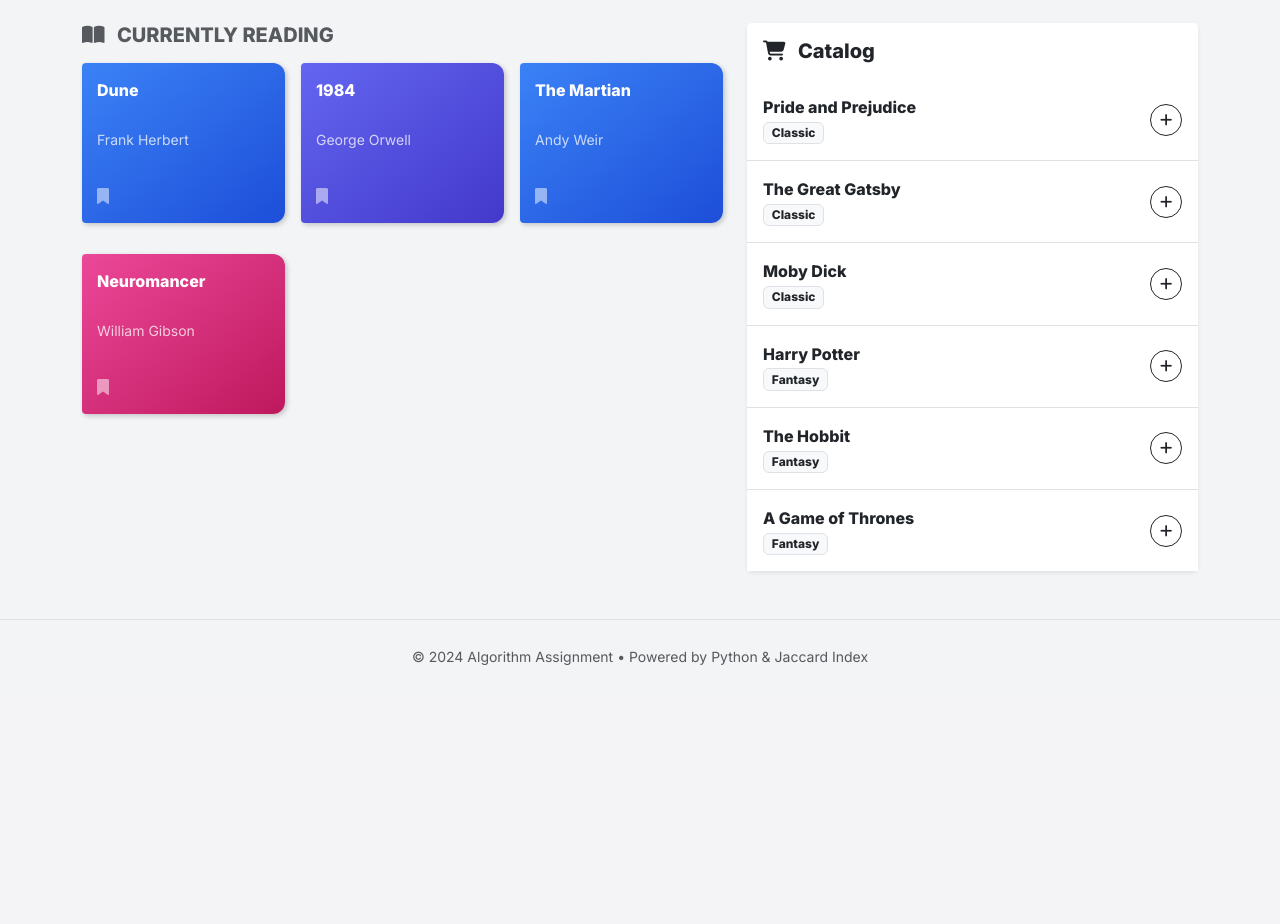
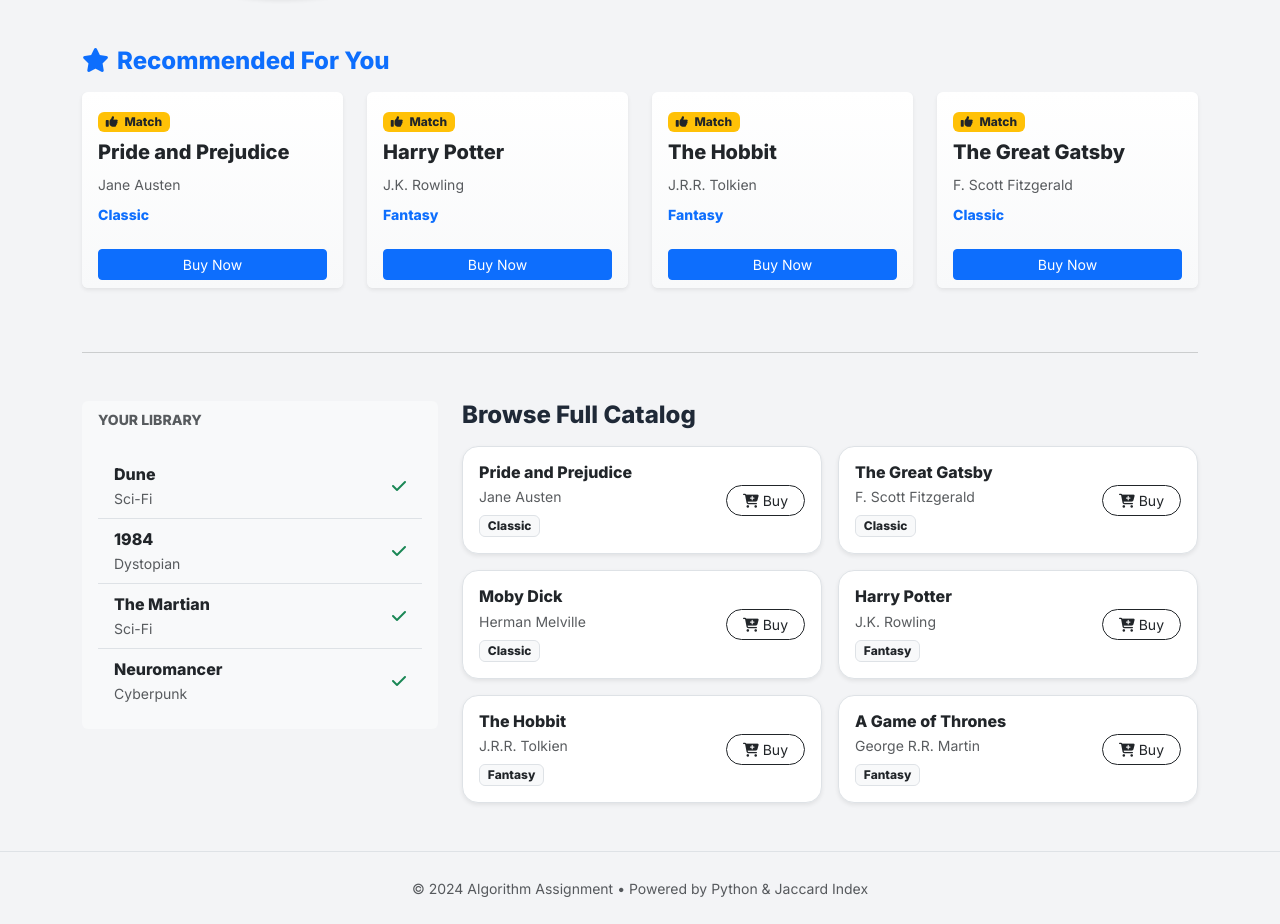
Before and after one commit to LuLuKar05/Recommandation-Engine, a Flask app: page /user/101 in a window 1280 px wide. Shown: the part 413-1337 px from the top of the page. Before the commit the page ends 1078 px from the top, so only its background shows below. Run offline with Flask 3, Linux system fonts and the light colour scheme.

Commit message:
Remove the Recommendation button and recommand when load the page.

```diff
--- a/app.py
+++ b/app.py
@@ -3,59 +3,75 @@ from flask import Flask, render_template, request, redirect, url_for
 from core.engine import BookStore
 
 app = Flask(__name__)
+
+# --- CONFIGURATION ---
+# 1. Get the folder where app.py is located
 base_dir = os.path.dirname(os.path.abspath(__file__))
+
+# 2. Build the exact path to the 'data' folder
 data_path = os.path.join(base_dir, 'data')
-print(f"DEBUG: Looking for data in {data_path}")
+print(f"DEBUG: Looking for data in -> {data_path}")
+
+# 3. Initialize the Engine
+store = BookStore(data_dir=data_path)
 
 
-# Initialize the Engine
-# Ensure you have the 'data' folder with books.json and users.json
-store = BookStore(data_dir=data_path)
+# --- ROUTES ---
 
 @app.route('/')
 def index():
-    """Homepage: Lists all users to select who you want to be."""
-    users = store.users.values()
-    return render_template('index.html', users=users)
+    """
+    Home Page: Shows the 'Select Persona' screen.
+    """
+    # We convert values() to a list so the HTML can loop through it
+    users_list = list(store.users.values())
+    return render_template('index.html', users=users_list)
+
 
 @app.route('/user/<int:user_id>')
 def user_profile(user_id):
-    """User Profile: Shows purchase history and a shop to buy more."""
+    """
+    Profile Page: The Main Dashboard.
+    Running the Recommendation Engine ON LOAD (Amazon Style).
+    """
     user = store.users.get(user_id)
     if not user:
         return "User not found", 404
 
-    # Get the actual Book Objects for the IDs in user's history
+    # 1. Get My History (Book Objects)
     my_books = []
     for book_id in user.purchased_books:
         if book_id in store.books:
             my_books.append(store.books[book_id])
 
-    # Get all books (for the 'Shop' section)
-    all_books = store.books.values()
+    # 2. Run the Algorithm (The Bottleneck happens here!)
+    #    It calculates matches instantly so they are ready for the view.
+    recommendations = store.recommend_books(user_id)
+
+    # 3. Prepare the Catalog (Exclude books I already bought)
+    catalog = []
+    for book in store.books.values():
+        if book.book_id not in user.purchased_books:
+            catalog.append(book)
 
     return render_template('user_profile.html',
                            user=user,
                            my_books=my_books,
-                           all_books=all_books)
+                           recommendations=recommendations, # Passing the AI results
+                           catalog=catalog)
 
-@app.route('/recommend/<int:user_id>')
-def recommend(user_id):
-    """The Logic Page: Runs the Jaccard Algorithm and shows results."""
-    user = store.users.get(user_id)
-
-    # CALL THE ENGINE
-    recommendations = store.recommend_books(user_id)
-
-    return render_template('recommend.html', user=user, recommendations=recommendations)
 
 @app.route('/buy/<int:user_id>/<int:book_id>')
 def buy_book(user_id, book_id):
-    """Action Route: Processes a purchase and redirects back to profile."""
-    success = store.purchase_book(user_id, book_id)
-    if success:
-        print(f"User {user_id} bought Book {book_id}")
+    """
+    Action Route: Processes a buy and redirects immediately.
+    """
+    store.purchase_book(user_id, book_id)
+
+    # Redirect back to the profile so the page refreshes
+    # and the recommendations update based on the new purchase.
     return redirect(url_for('user_profile', user_id=user_id))
+
 
 if __name__ == '__main__':
     app.run(debug=True)
--- a/templates/user_profile.html
+++ b/templates/user_profile.html
@@ -1,66 +1,96 @@
 {% extends "layout.html" %}
 {% block content %}
 
-<div class="d-flex justify-content-between align-items-center mb-4">
-    <div class="d-flex align-items-center">
-        <img src="https://robohash.org/{{ user.user_id }}?set=set4&size=60x60" class="rounded-circle border me-3">
+<div class="d-flex align-items-center mb-5">
+    <img src="https://robohash.org/{{ user.user_id }}?set=set4&size=80x80" class="rounded-circle border shadow-sm me-3">
     <div>
-            <h2 class="fw-bold mb-0">{{ user.name }}'s Library</h2>
-            <small class="text-muted">User ID: {{ user.user_id }}</small>
+        <h2 class="fw-bold mb-0">Welcome back, {{ user.name }}</h2>
+        <span class="text-muted">User ID: #{{ user.user_id }} • History: {{ my_books|length }} Books</span>
     </div>
 </div>
-    <a href="/recommend/{{ user.user_id }}" class="btn btn-magic">
-        <i class="fa-solid fa-wand-magic-sparkles me-2"></i> Generate AI Picks
+
+<div class="mb-5">
+    <h4 class="fw-bold text-primary mb-3">
+        <i class="fa-solid fa-star me-2"></i>Recommended For You
+    </h4>
+
+    {% if recommendations %}
+    <div class="row flex-nowrap overflow-auto pb-3"> {% for book in recommendations %}
+        <div class="col-md-3 col-8"> <div class="card h-100 border-0 shadow-sm" style="background: linear-gradient(to bottom, #fff, #f8f9fa);">
+                <div class="card-body">
+                    <span class="badge bg-warning text-dark mb-2">
+                        <i class="fa-solid fa-thumbs-up me-1"></i> Match
+                    </span>
+                    <h5 class="fw-bold text-dark">{{ book.title }}</h5>
+                    <small class="text-muted">{{ book.author }}</small>
+                    <div class="mt-2 text-primary small fw-bold">{{ book.genre }}</div>
+                </div>
+                <div class="card-footer bg-transparent border-0">
+                    <a href="/buy/{{ user.user_id }}/{{ book.book_id }}" class="btn btn-primary w-100 btn-sm">
+                        Buy Now
                     </a>
                 </div>
-
-<div class="row">
-    <div class="col-md-7">
-        <h5 class="mb-3 text-muted text-uppercase fw-bold"><i class="fa-solid fa-book-open me-2"></i> Currently Reading</h5>
-
-        {% if my_books %}
-        <div class="row g-3">
-            {% for book in my_books %}
-            <div class="col-4">
-                <div class="book-spine genre-{{ book.genre }}">
-                    <div class="fw-bold">{{ book.title }}</div>
-                    <div class="small opacity-75">{{ book.author }}</div>
-                    <div class="mt-2"><i class="fa-solid fa-bookmark opacity-50"></i></div>
             </div>
         </div>
         {% endfor %}
     </div>
     {% else %}
-            <div class="alert alert-light border text-center py-5">
-                <i class="fa-solid fa-box-open fa-3x text-muted mb-3"></i>
-                <p>This library is empty.</p>
+    <div class="alert alert-info border-0 shadow-sm">
+        <i class="fa-solid fa-circle-info me-2"></i>
+        We don't have enough data to recommend books yet. <strong>Buy a few books from the catalog below!</strong>
     </div>
     {% endif %}
 </div>
 
-    <div class="col-md-5">
-        <div class="card border-0 shadow-sm">
-            <div class="card-header bg-white border-0 py-3">
-                <h5 class="mb-0 fw-bold"><i class="fa-solid fa-cart-shopping me-2"></i> Catalog</h5>
+<hr class="my-5 text-muted">
+
+<div class="row">
+    <div class="col-lg-4 mb-4">
+        <div class="card border-0 bg-light">
+            <div class="card-header bg-transparent border-0 fw-bold text-uppercase text-muted small">
+                Your Library
             </div>
-            <div class="card-body p-0">
-                <div class="list-group list-group-flush">
-                    {% for book in all_books %}
-                        {% if book.book_id not in user.purchased_books %}
-                        <div class="list-group-item d-flex justify-content-between align-items-center py-3">
+            <div class="card-body">
+                {% if my_books %}
+                <ul class="list-group list-group-flush bg-transparent">
+                    {% for book in my_books %}
+                    <li class="list-group-item bg-transparent d-flex justify-content-between align-items-center">
                         <div>
-                                <div class="fw-bold">{{ book.title }}</div>
-                                <span class="badge bg-light text-dark border">{{ book.genre }}</span>
+                            <span class="fw-bold d-block">{{ book.title }}</span>
+                            <small class="text-muted">{{ book.genre }}</small>
                         </div>
-                            <a href="/buy/{{ user.user_id }}/{{ book.book_id }}" class="btn btn-sm btn-outline-dark rounded-circle" style="width: 32px; height: 32px; padding: 0; line-height: 30px;">
-                                <i class="fa-solid fa-plus"></i>
+                        <i class="fa-solid fa-check text-success"></i>
+                    </li>
+                    {% endfor %}
+                </ul>
+                {% else %}
+                    <p class="text-muted text-center py-3">No books purchased yet.</p>
+                {% endif %}
+            </div>
+        </div>
+    </div>
+
+    <div class="col-lg-8">
+        <h4 class="fw-bold mb-3">Browse Full Catalog</h4>
+        <div class="row g-3">
+            {% for book in catalog %}
+            <div class="col-md-6">
+                <div class="card h-100 border shadow-sm user-card">
+                    <div class="card-body d-flex justify-content-between align-items-center">
+                        <div>
+                            <h6 class="fw-bold mb-1">{{ book.title }}</h6>
+                            <small class="text-muted d-block">{{ book.author }}</small>
+                            <span class="badge bg-light text-dark border mt-2">{{ book.genre }}</span>
+                        </div>
+                        <a href="/buy/{{ user.user_id }}/{{ book.book_id }}" class="btn btn-outline-dark btn-sm rounded-pill px-3">
+                            <i class="fa-solid fa-cart-plus"></i> Buy
                         </a>
                     </div>
-                        {% endif %}
+                </div>
+            </div>
             {% endfor %}
         </div>
     </div>
 </div>
-    </div>
-</div>
+
 {% endblock %}
```
Lines whose indentation alone changed are shown as unchanged.
